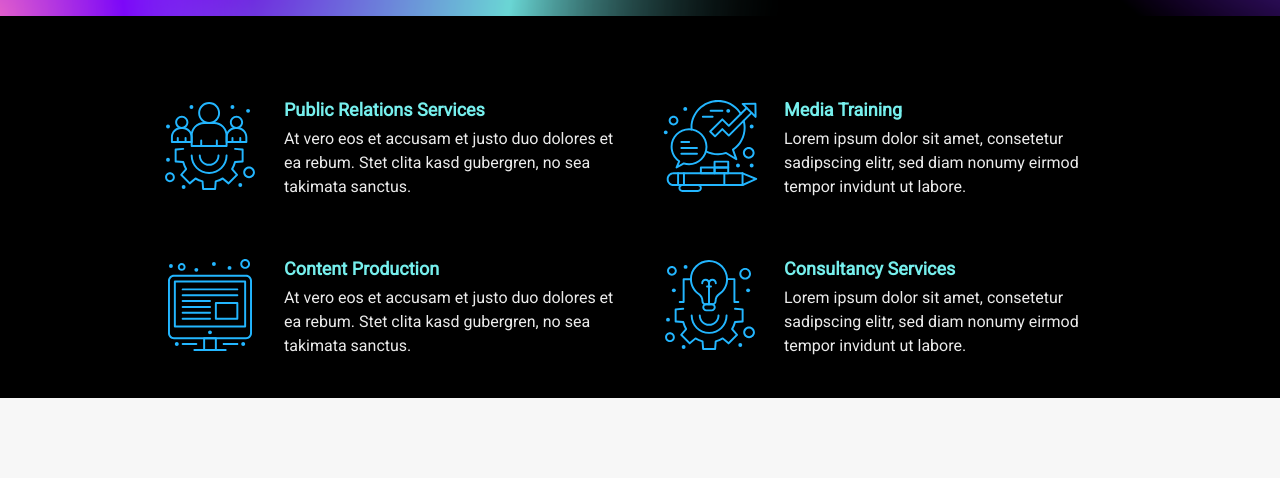
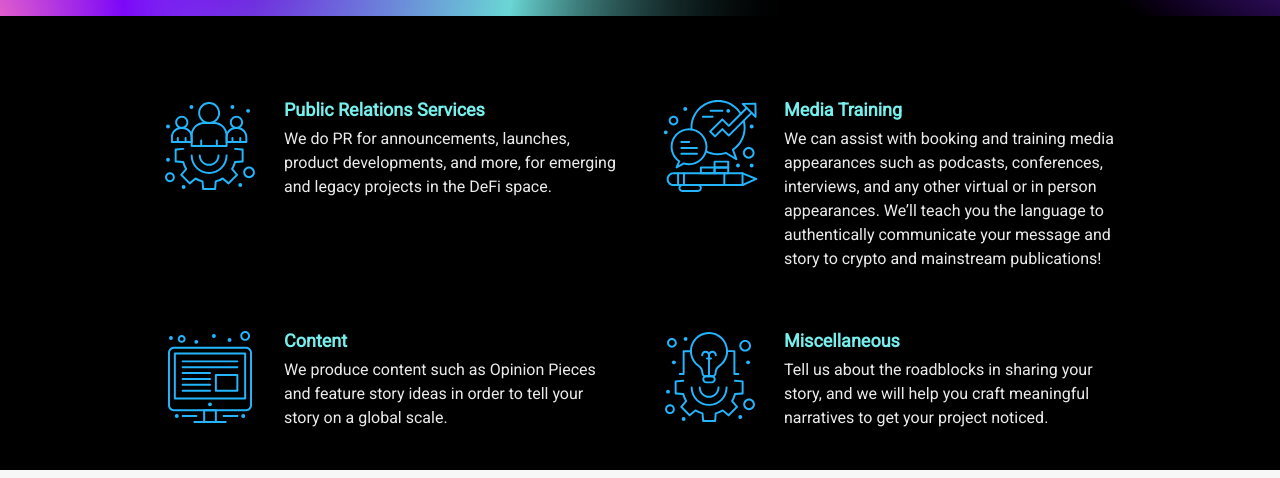
Before and after one commit to jonathanprozzi/YAP-DAO-Website, a Next.js app: page / in a window 1280 px wide. Shown: the part 2440-2918 px from the top of the page. Built offline with nearby package versions, Linux system fonts and the light colour scheme.

Commit message:
updated copy in Services

```diff
--- a/components/ServicesSection.tsx
+++ b/components/ServicesSection.tsx
@@ -50,8 +50,8 @@ const ServicesSection = () => (
             </svg>
           }
         >
-          At vero eos et accusam et justo duo dolores et ea rebum. Stet clita
-          kasd gubergren, no sea takimata sanctus.
+          We do PR for announcements, launches, product developments, and more,
+          for emerging and legacy projects in the DeFi space.
         </Service>
         <Service
           title='Media Training'
@@ -74,11 +74,13 @@ const ServicesSection = () => (
             </svg>
           }
         >
-          Lorem ipsum dolor sit amet, consetetur sadipscing elitr, sed diam
-          nonumy eirmod tempor invidunt ut labore.
+          We can assist with booking and training media appearances such as
+          podcasts, conferences, interviews, and any other virtual or in person
+          appearances. We’ll teach you the language to authentically communicate
+          your message and story to crypto and mainstream publications!
         </Service>
         <Service
-          title='Content Production'
+          title='Content'
           icon={
             <svg
               height='100'
@@ -99,11 +101,11 @@ const ServicesSection = () => (
             </svg>
           }
         >
-          At vero eos et accusam et justo duo dolores et ea rebum. Stet clita
-          kasd gubergren, no sea takimata sanctus.
+          We produce content such as Opinion Pieces and feature story ideas in
+          order to tell your story on a global scale.
         </Service>
         <Service
-          title='Consultancy Services'
+          title='Miscellaneous'
           icon={
             <svg
               height='100'
@@ -134,8 +136,8 @@ const ServicesSection = () => (
             </svg>
           }
         >
-          Lorem ipsum dolor sit amet, consetetur sadipscing elitr, sed diam
-          nonumy eirmod tempor invidunt ut labore.
+          Tell us about the roadblocks in sharing your story, and we will help
+          you craft meaningful narratives to get your project noticed.
         </Service>
       </SimpleGrid>
     </Box>
```
